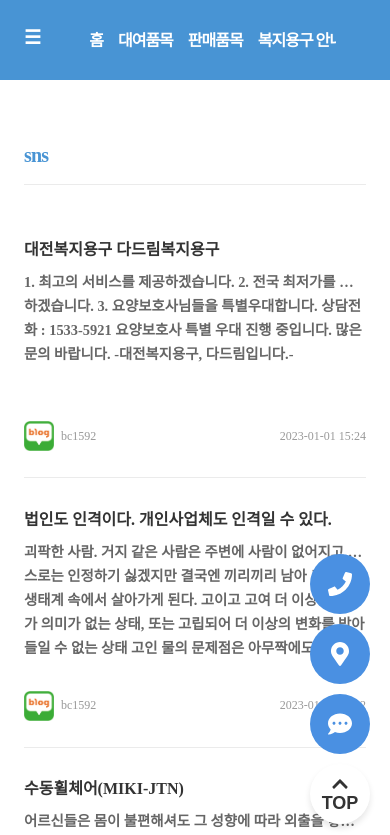
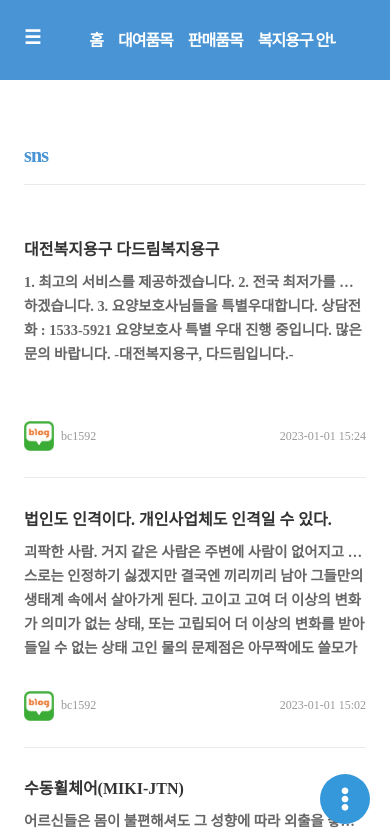
Before and after one commit to ssojeongg/dadream, a React (Vite) app: page /sub/8 in a window 390 px wide. Shown: the top 835 px of the page. Built offline with nearby package versions, Linux system fonts and the light colour scheme.

Commit message:
FloatingBtn responsive
FloatingBtn responsive

```diff
--- a/src/assets/css/FloatingBtn.css
+++ b/src/assets/css/FloatingBtn.css
@@ -1,4 +1,38 @@
 .fab_container {
+  display: none;
+}
+/* TOP 버튼 */
+.fab_top {
+  width: 50px;
+  height: 50px;
+  margin: 5px;
+  background-color: #fff;
+  color: #000;
+  border: none;
+  border-radius: 50%;
+  display: flex;
+  flex-direction: column;
+  align-items: center;
+  justify-content: center;
+  font-size: 20px;
+  cursor: pointer;
+  box-shadow: 0px 4px 6px rgba(0, 0, 0, 0.2);
+  transition: 0.3s;
+}
+.fab_overlay {
+  position: fixed;
+  top: 0;
+  left: 0;
+  width: 100%;
+  height: 100%;
+  background-color: rgba(0, 0, 0, 0.3); /* 반투명 검은색 */
+  backdrop-filter: blur(5px); /* 블러 효과 */
+  z-index: 1000;
+}
+
+
+/* pc 버전 */
+.fab_pc_container {
   position: fixed;
   bottom: 20px;
   right: 20px;
@@ -9,20 +43,20 @@
   z-index: 1000;
 }
 
-.fab_buttons {
+.fab_pc_buttons {
   display: flex;
   flex-direction: column;
   align-items: flex-end;
   gap: 10px;
 }
 
-.fab_item {
+.fab_pc_item {
   display: flex;
   align-items: center;
   justify-content: flex-end;
   width: 60px;
   height: 60px;
-  background-color: #4a90e2;
+  background-color:var(--color-blue);
   border-radius: 30px;
   border: none;
   cursor: pointer;
@@ -32,7 +66,7 @@
   padding: 8px;
 }
 
-.fab_icon {
+.fab_pc_icon {
   display: flex;
   align-items: center;
   justify-content: flex-end;
@@ -42,7 +76,7 @@
   overflow: hidden;
 }
 
-.fab_text {
+.fab_pc_text {
   font-size: 18px;
   font-weight: bold;
   opacity: 0;
@@ -52,22 +86,22 @@
   transition: opacity 0.3s ease-in-out, max-width 0.3s ease-in-out, padding 0.3s ease-in-out;
 }
 
-.fab_item:hover {
+.fab_pc_item:hover {
   width: 140px; /* hover 시 너비 확장 */
 }
 
-.fab_item:hover .fab_text {
+.fab_pc_item:hover .fab_pc_text {
   opacity: 1;
   max-width: 100px; /* hover 시 너비 증가 */
   padding-right: 9px;
 }
 
-.fab_item:not(:hover) .fab_text {
+.fab_pc_item:not(:hover) .fab_pc_text {
   max-width: 0; /* hover 해제 시 너비를 다시 0으로 설정 */
   padding-right: 0;
 }
 
-.fab_main {
+.fab_pc_main {
   width: 60px;
   height: 60px;
   background-color: #fff;
@@ -83,11 +117,11 @@
   box-shadow: 0px 4px 6px rgba(0, 0, 0, 0.1);
 }
 
-.fab_main:hover {
+.fab_pc_main:hover {
   background-color: #f0f0f0;
 }
 
-.fab_main {
+.fab_pc_main {
   display: flex;
   justify-content: center;
   align-items: center;
--- a/src/assets/css/Summary.css
+++ b/src/assets/css/Summary.css
@@ -60,3 +60,6 @@
   line-height: 34px;
   color: var(--color-blue);
 }
+.more_btn_mobile {
+  display: none;
+}
--- /dev/null
+++ b/src/assets/responsive/R_FloatingBtn.css
@@ -0,0 +1,118 @@
+@media (max-width: 767px) {
+  .fab_container {
+    display: block;
+    position: fixed;
+    bottom: 20px;
+    right: 20px;
+    display: flex;
+    flex-direction: column;
+    align-items: center;
+    gap: 10px;
+    z-index: 1000;
+  }
+
+  /* 더보기 버튼 */
+  .fab_main {
+    width: 50px;
+    height: 50px;
+    background-color: #3498db;
+    color: #fff;
+    border: none;
+    border-radius: 50%;
+    display: flex;
+    align-items: center;
+    justify-content: center;
+    font-size: 24px;
+    cursor: pointer;
+    transition: 0.3s;
+  }
+
+  /* 추가 버튼 컨테이너 */
+  .fab_buttons {
+    display: flex;
+    flex-direction: column;
+    align-items: flex-end;
+    gap: 10px;
+    position: absolute;
+    bottom: 60px;
+    right: 0;
+  }
+
+  /* 개별 버튼 */
+  .fab_item {
+    width: 50px;
+    height: 50px;
+    background-color: #3498db;
+    color: #fff;
+    border: none;
+    border-radius: 50%;
+    display: flex;
+    align-items: center;
+    justify-content: center;
+    font-size: 20px;
+    cursor: pointer;
+    transition: 0.3s;
+    position: relative;
+  }
+
+  .fab_item .fab_text {
+    display: none;
+    position: absolute;
+    right: 60px;
+    bottom: 15px;
+    color: #000;
+    font-weight: bold;
+    font-size: 14px;
+    white-space: nowrap;
+  }
+
+  .fab_item:hover .fab_text {
+    display: block;
+  }
+  .fab_container {
+    display: block;
+  }
+  .fab_buttons {
+    position: fixed;
+    bottom: 80px;
+    right: 20px;
+  }
+  .fab_item {
+    width: 50px;
+    height: 50px;
+  }
+  .fab_icon {
+    font-size: 22px;
+    padding-left: 8px;
+  }
+  .fab_more {
+    position: fixed;
+    bottom: 20px;
+    right: 20px;
+    width: 50px;
+    height: 50px;
+    background-color: var(--color-blue);
+    color: white;
+    border: none;
+    border-radius: 50%;
+    display: flex;
+    justify-content: center;
+    align-items: center;
+    cursor: pointer;
+    font-size: 20px;
+    z-index: 1001;
+  }
+
+  .fab_main {
+    display: block;
+    padding-top: 5px;
+  }
+  .fab_top {
+    display: none;
+  }
+
+
+  .fab_pc_container {
+    display: none;
+  }
+}
--- a/src/assets/responsive/R_Summary.css
+++ b/src/assets/responsive/R_Summary.css
@@ -64,6 +64,7 @@
     margin-top: 2.3rem;
   }
   .Summary > .inner > .btn > .more_btn_mobile {
+    display: block;
     color: var(--color-gray);
     width: 3.0rem;
     cursor: pointer;
--- a/src/components/FloatingBtn.jsx
+++ b/src/components/FloatingBtn.jsx
@@ -1,14 +1,22 @@
-import { FaPhone, FaMapMarkerAlt, FaCommentDots, FaChevronUp } from "react-icons/fa";
+import { FaPhone, FaMapMarkerAlt, FaCommentDots, FaShareAlt, FaChevronUp, FaEllipsisV, FaTimes } from "react-icons/fa";
 import '../assets/css/FloatingBtn.css';
-import { useState } from "react";
+import '../assets/responsive/R_FloatingBtn.css';
+import { useState, useEffect } from "react";
 
 const FloatingBtn = () => {
   const [isOpen, setIsOpen] = useState(false);
+  const [isMobile, setIsMobile] = useState(window.innerWidth <= 767);
 
-  // 스크롤 맨 위로 이동
-  const scrollToTop = () => {
-    window.scrollTo({ top: 0, behavior: "smooth" });
-  };
+  useEffect(() => {
+    const handleResize = () => setIsMobile(window.innerWidth <= 767);
+    window.addEventListener("resize", handleResize);
+    return () => window.removeEventListener("resize", handleResize);
+  }, []);
+
+ // 스크롤 맨 위로 이동
+ const scrollToTop = () => {
+  window.scrollTo({ top: 0, behavior: "smooth" });
+};
 
   // 모달 열기 & 닫기
   const openModal = () => setIsOpen(true);
@@ -16,32 +24,66 @@ const FloatingBtn = () => {
 
   return (
     <>
+      {/* 화면 전체 오버레이 (더보기 버튼 클릭 시 활성화) */}
+      {isOpen && isMobile && <div className="fab_overlay" onClick={() => setIsOpen(false)}></div>}
+
       <div className="fab_container">
-        <div className="fab_buttons">
-          {/* 대표번호 버튼 */}
-          <button className="fab_item" onClick={openModal}>
-            <div className="fab_icon">
+        {/* 더보기 버튼 */}
+        {isMobile && (
+          <button className="fab_main" onClick={() => setIsOpen(!isOpen)}>
+            {isOpen ? <FaTimes /> : <FaEllipsisV />}
+          </button>
+        )}
+
+        {/* 더보기 버튼 클릭 시 추가 버튼 표시 */}
+        {isOpen && isMobile && (
+          <div className="fab_buttons">
+            <button className="fab_item">
               <FaPhone />
               <span className="fab_text">대표번호</span>
+            </button>
+            <button className="fab_item">
+              <FaMapMarkerAlt />
+              <span className="fab_text">오시는길</span>
+            </button>
+            <button className="fab_item">
+              <FaCommentDots />
+              <span className="fab_text">상담신청</span>
+            </button>
+            <button className="fab_item">
+              <FaShareAlt />
+              <span className="fab_text">공유</span>
+            </button>
+          </div>
+        )}
+      </div>
+        {/* pc 버전 */}
+        <div className="fab_pc_container">
+        <div className="fab_pc_buttons">
+          {/* 대표번호 버튼 */}
+          <button className="fab_pc_item" onClick={openModal}>
+            <div className="fab_pc_icon">
+              <FaPhone />
+              <span className="fab_pc_text">대표번호</span>
             </div>
           </button>
-          <button className="fab_item">
-            <div className="fab_icon">
+          <button className="fab_pc_item">
+            <div className="fab_pc_icon">
               <FaMapMarkerAlt />
-              <span className="fab_text">오시는길</span>
+              <span className="fab_pc_text">오시는길</span>
             </div>
           </button>
-          <button className="fab_item">
-            <div className="fab_icon">
+          <button className="fab_pc_item">
+            <div className="fab_pc_icon">
               <FaCommentDots />
-              <span className="fab_text">상담신청</span>
+              <span className="fab_pc_text">상담신청</span>
             </div>
           </button>
         </div>
-        <button className="fab_main" onClick={scrollToTop}>
+        <button className="fab_pc_main" onClick={scrollToTop}>
           <FaChevronUp /><span>TOP</span>
         </button>
-      </div>
+
 
       {/* 모달 창 */}
       {isOpen && (
@@ -62,6 +104,7 @@ const FloatingBtn = () => {
           </div>
         </>
       )}
+      </div>
     </>
   );
 };
```
